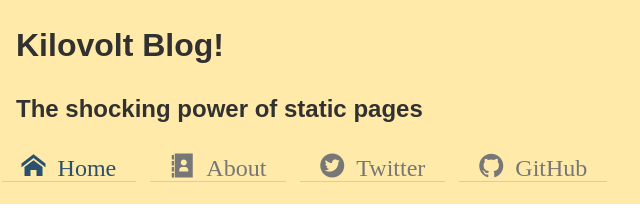
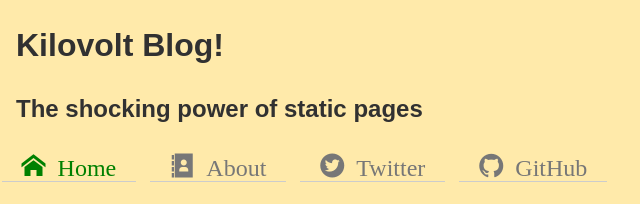
Before and after one commit to YvonneHayes/301Blog, a plain HTML site: page Randy/starter-code/index.html in a window 1280 px wide. In both pictures the pointer is over the link "Home". Shown: the top 220 px of the page, 0-640 px from the left. Drawn offline with nearby package versions, Linux system fonts and the light colour scheme; files whose address does not match are found by name.

Commit message:
added color

```diff
--- a/Randy/starter-code/styles/base.css
+++ b/Randy/starter-code/styles/base.css
@@ -34,7 +34,7 @@ a, a:link, a:active {
 }
 
 a:hover, a:focus {
-  color: #29506D;
+  color: green;
 }
 
 a:visited {
```
